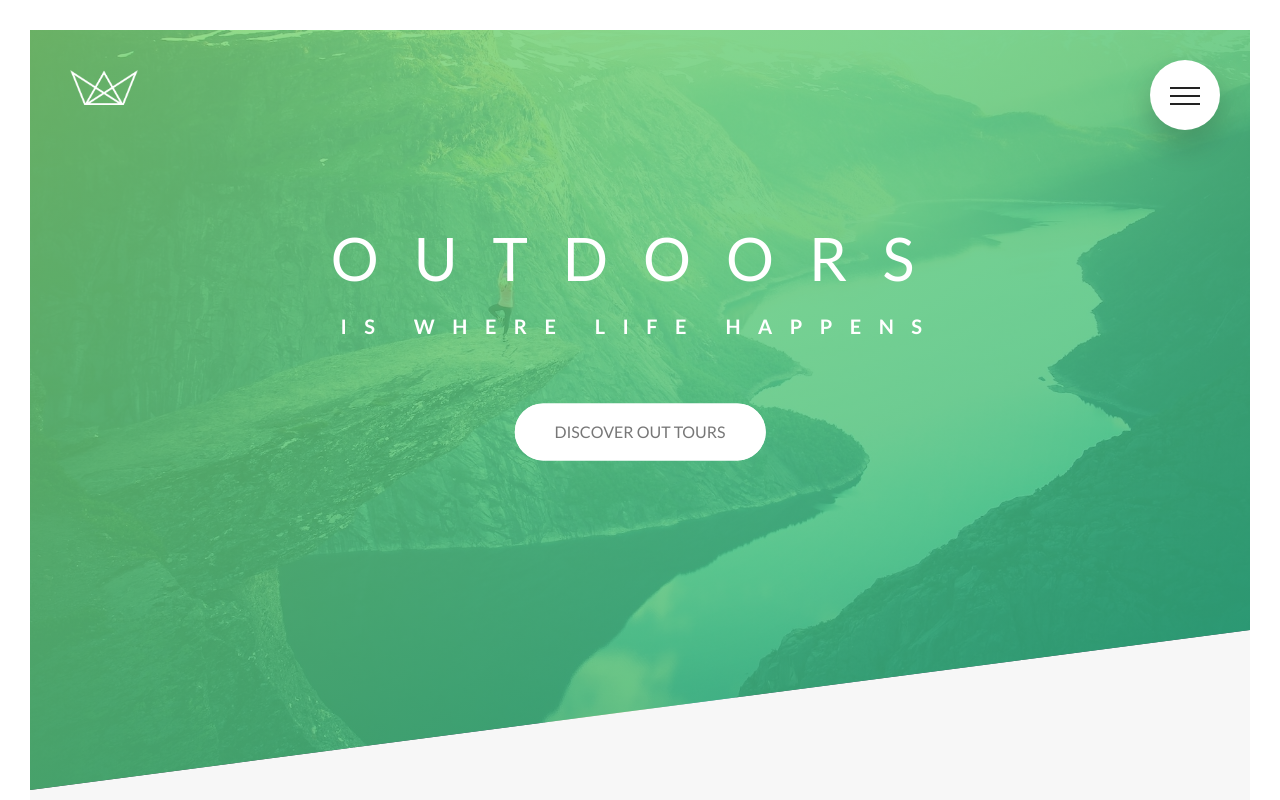
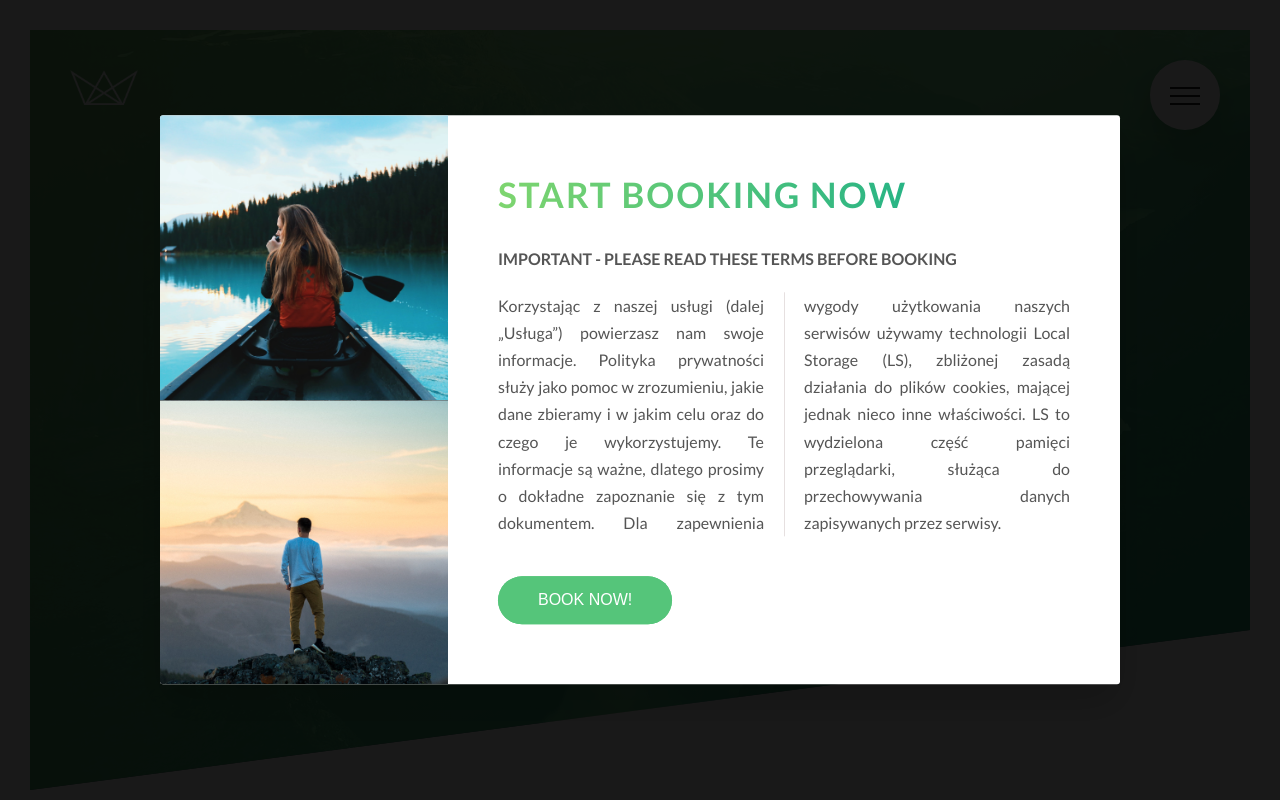
Before and after one commit to UlaKrawczyk/Natours, a website: page src/content/index.html in a window 1280 px wide. Shown: the top 800 px of the page. Drawn offline with nearby package versions, Linux system fonts and the light colour scheme; files that its build step writes are made by us from their sources; files whose address does not match are found by name.

Commit message:
feat: popup styling

```diff
--- a/src/content/index.html
+++ b/src/content/index.html
@@ -303,6 +303,38 @@
     </div>
   </footer>
 
+  <div class="popup">
+    <div class="popup__content">
+
+      <div class="popup__images">
+        <div class="popup__image popup__image--1"></div>
+        <div class="popup__image popup__image--2"></div>
+      </div>
+
+      <div class="popup__text">
+
+        <div class="u-margin-bottom-small">
+          <h2 class="heading-secondary">Start booking now</h2>
+        </div>
+        <h3 class="heading-tertiary u-margin-bottom-small">important - please read these terms before booking</h3>
+
+        <p class="popup__column paragraph u-margin-bottom-medium">Korzystając z naszej usługi (dalej „Usługa”)
+          powierzasz nam swoje informacje. Polityka prywatności służy jako pomoc w zrozumieniu, jakie dane zbieramy i w
+          jakim celu oraz
+          do
+          czego je wykorzystujemy. Te informacje są ważne, dlatego prosimy o dokładne zapoznanie się z tym
+          dokumentem. Dla zapewnienia wygody użytkowania naszych serwisów używamy technologii
+          Local Storage (LS), zbliżonej zasadą działania do plików cookies, mającej jednak nieco inne właściwości. LS
+          to wydzielona część pamięci przeglądarki, służąca do przechowywania danych zapisywanych przez serwisy.</p>
+
+        <div class="u-margin-bottom-small">
+          <button class="button button--green">book now!</button>
+        </div>
+
+      </div>
+    </div>
+  </div>
+
   <script src="js/main.js"></script>
 </body>
 
--- a/src/scss/abstracts/_mixins.scss
+++ b/src/scss/abstracts/_mixins.scss
@@ -1,6 +1,13 @@
-@mixin flex ($justify) {
+@mixin flex($justify) {
   display: flex;
   justify-content: $justify;
+}
+
+@mixin positionCenter {
+  position: absolute;
+  top: 50%;
+  left: 50%;
+  transform: translate(-50%, -50%);
 }
 
 @mixin clearfix {
--- /dev/null
+++ b/src/scss/components/_popup.scss
@@ -0,0 +1,57 @@
+.popup {
+  width: 100%;
+  height: 100vh;
+
+  position: fixed;
+  top: 0;
+  left: 0;
+  z-index: 250;
+
+  background-color: rgba($color-black, 0.9);
+  padding: 8rem 0;
+
+  &__content {
+    width: 75%;
+    @include positionCenter;
+    box-shadow: 0 2rem 4rem rgba($color-black, 0.2);
+    border-radius: 3px;
+    background-color: $color-white;
+    overflow: hidden;
+
+    display: flex;
+  }
+
+  &__images {
+    flex-basis: 30%;
+
+    display: flex;
+    flex-direction: column;
+  }
+
+  &__image {
+    width: 100%;
+    flex-basis: 50%;
+    background-position: center;
+    background-size: cover;
+
+    &--1 {
+      background-image: url(../assets/img/nat-8.jpg);
+    }
+    &--2 {
+      background-image: url(../assets/img/nat-9.jpg);
+    }
+  }
+
+  &__text {
+    flex-basis: 70%;
+    padding: 5rem 5rem 4rem 5rem;
+  }
+
+  &__column {
+    column-count: 2;
+    column-gap: 4rem;
+    column-rule: 1px solid $color-light-grey-2;
+    text-align: justify;
+    hyphens: auto;
+  }
+}
--- a/src/scss/layout/_navigation.scss
+++ b/src/scss/layout/_navigation.scss
@@ -93,6 +93,7 @@
     z-index: 75;
     transition: all 0.8s cubic-bezier(0.68, -0.55, 0.265, 1.55);
   }
+
   &__list {
     position: absolute;
     top: 50%;
@@ -101,6 +102,7 @@
     list-style: none;
     text-align: center;
   }
+
   &__item {
     margin: 1rem;
   }
@@ -123,6 +125,7 @@
       display: inline-block;
       margin-right: 1.5rem;
     }
+
     &:hover,
     &:active {
       background-position: 100%;
--- a/src/scss/main.scss
+++ b/src/scss/main.scss
@@ -18,6 +18,7 @@
 @import "components/card";
 @import "components/feature-box";
 @import "components/form";
+@import "components/popup";
 @import "components/story";
 
 @import "pages/home";
```
Also changed, not shown: package.json (+11 -11 lines), 1 other file.
